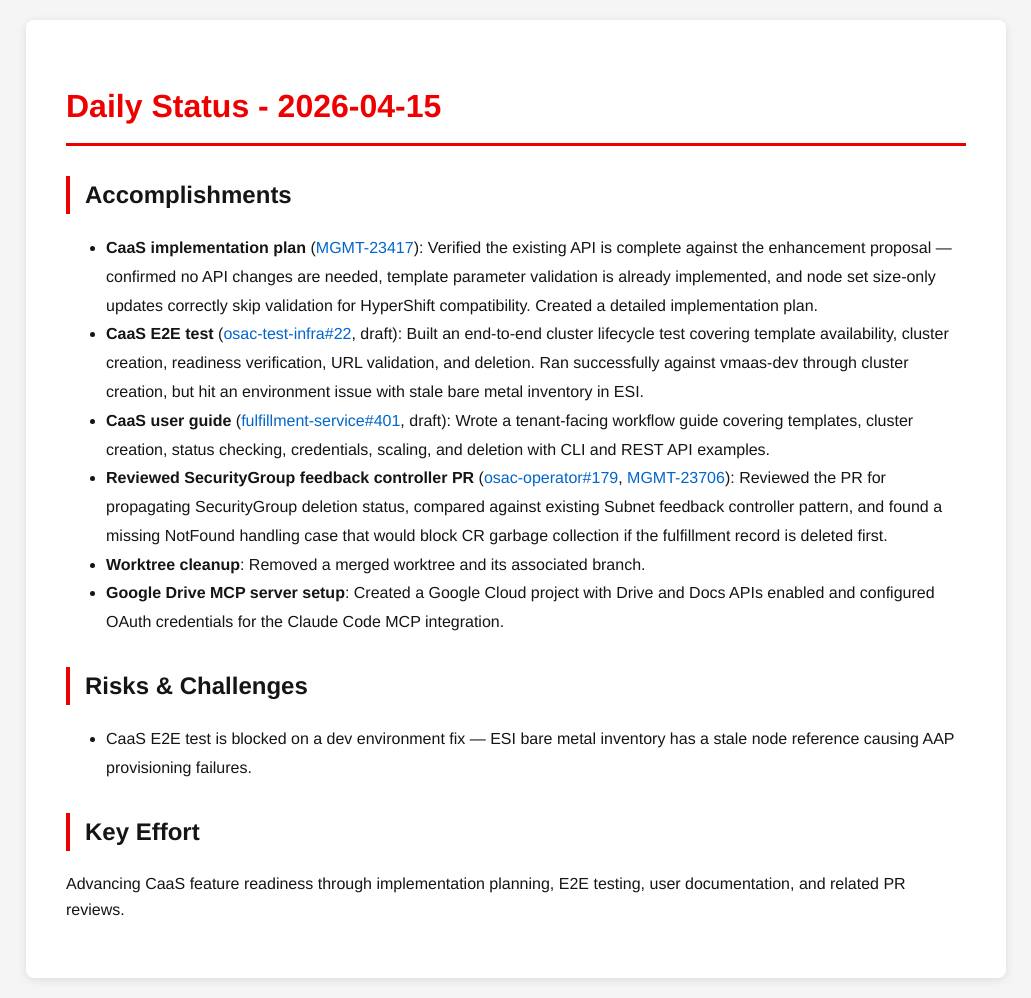
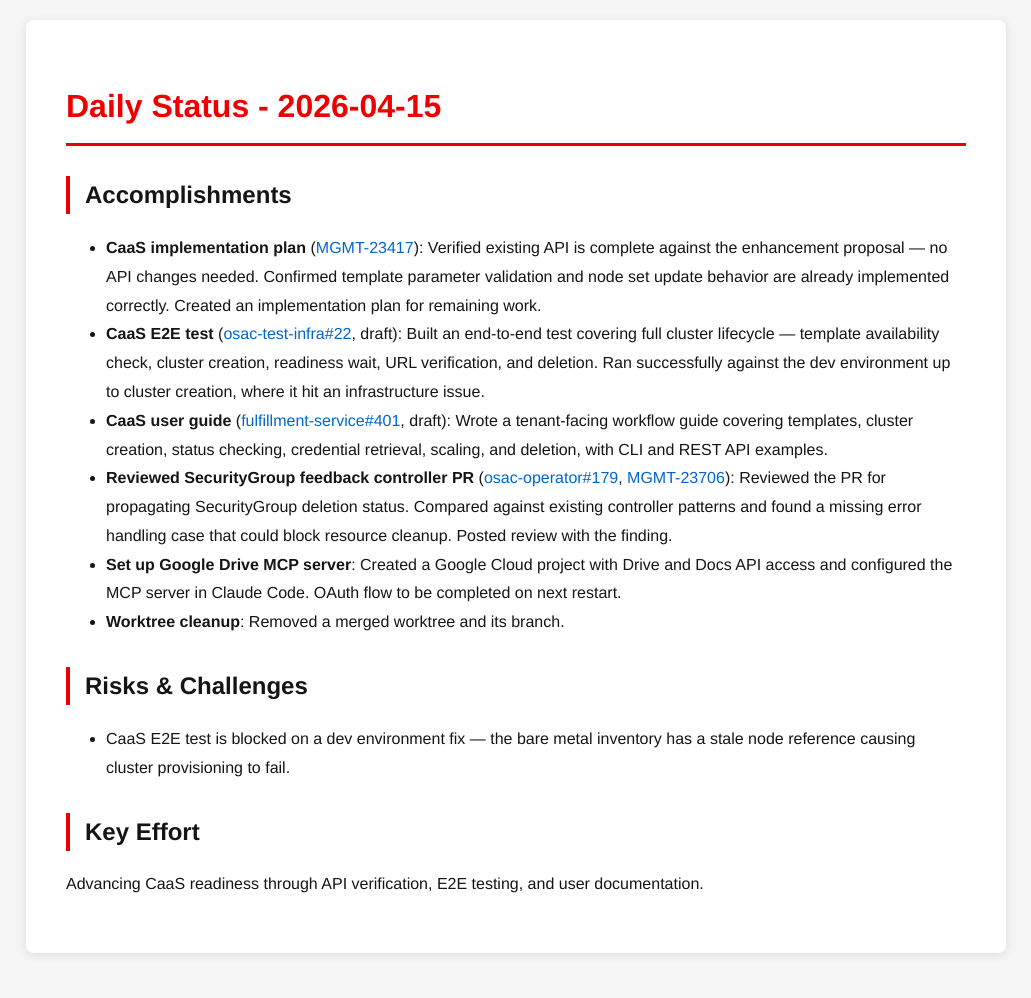
Before and after one commit to tzvatot/daily-status, a Jekyll site: the page built from 2026-04-15.md, in a window 1280 px wide. Shown: the whole page, without its empty margins (124-1155 px from the left). Built offline with Jekyll 4.4.1, drawn with Linux system fonts in a browser that asks for light colours; after the commit the page ends 973 px from its top, so only the background shows below that.

Commit message:
Daily status update - 2026-04-15

```diff
--- a/2026-04-15.md
+++ b/2026-04-15.md
@@ -7,15 +7,15 @@ date: 2026-04-15
 # Daily Status - 2026-04-15
 
 ## Accomplishments
-- **CaaS implementation plan** ([MGMT-23417](https://issues.redhat.com/browse/MGMT-23417)): Verified the existing API is complete against the enhancement proposal — confirmed no API changes are needed, template parameter validation is already implemented, and node set size-only updates correctly skip validation for HyperShift compatibility. Created a detailed implementation plan.
-- **CaaS E2E test** ([osac-test-infra#22](https://github.com/osac-project/osac-test-infra/pull/22), draft): Built an end-to-end cluster lifecycle test covering template availability, cluster creation, readiness verification, URL validation, and deletion. Ran successfully against vmaas-dev through cluster creation, but hit an environment issue with stale bare metal inventory in ESI.
-- **CaaS user guide** ([fulfillment-service#401](https://github.com/osac-project/fulfillment-service/pull/401), draft): Wrote a tenant-facing workflow guide covering templates, cluster creation, status checking, credentials, scaling, and deletion with CLI and REST API examples.
-- **Reviewed SecurityGroup feedback controller PR** ([osac-operator#179](https://github.com/osac-project/osac-operator/pull/179), [MGMT-23706](https://issues.redhat.com/browse/MGMT-23706)): Reviewed the PR for propagating SecurityGroup deletion status, compared against existing Subnet feedback controller pattern, and found a missing NotFound handling case that would block CR garbage collection if the fulfillment record is deleted first.
-- **Worktree cleanup**: Removed a merged worktree and its associated branch.
-- **Google Drive MCP server setup**: Created a Google Cloud project with Drive and Docs APIs enabled and configured OAuth credentials for the Claude Code MCP integration.
+- **CaaS implementation plan** ([MGMT-23417](https://issues.redhat.com/browse/MGMT-23417)): Verified existing API is complete against the enhancement proposal — no API changes needed. Confirmed template parameter validation and node set update behavior are already implemented correctly. Created an implementation plan for remaining work.
+- **CaaS E2E test** ([osac-test-infra#22](https://github.com/osac-project/osac-test-infra/pull/22), draft): Built an end-to-end test covering full cluster lifecycle — template availability check, cluster creation, readiness wait, URL verification, and deletion. Ran successfully against the dev environment up to cluster creation, where it hit an infrastructure issue.
+- **CaaS user guide** ([fulfillment-service#401](https://github.com/osac-project/fulfillment-service/pull/401), draft): Wrote a tenant-facing workflow guide covering templates, cluster creation, status checking, credential retrieval, scaling, and deletion, with CLI and REST API examples.
+- **Reviewed SecurityGroup feedback controller PR** ([osac-operator#179](https://github.com/osac-project/osac-operator/pull/179), [MGMT-23706](https://issues.redhat.com/browse/MGMT-23706)): Reviewed the PR for propagating SecurityGroup deletion status. Compared against existing controller patterns and found a missing error handling case that could block resource cleanup. Posted review with the finding.
+- **Set up Google Drive MCP server**: Created a Google Cloud project with Drive and Docs API access and configured the MCP server in Claude Code. OAuth flow to be completed on next restart.
+- **Worktree cleanup**: Removed a merged worktree and its branch.
 
 ## Risks & Challenges
-- CaaS E2E test is blocked on a dev environment fix — ESI bare metal inventory has a stale node reference causing AAP provisioning failures.
+- CaaS E2E test is blocked on a dev environment fix — the bare metal inventory has a stale node reference causing cluster provisioning to fail.
 
 ## Key Effort
-Advancing CaaS feature readiness through implementation planning, E2E testing, user documentation, and related PR reviews.
+Advancing CaaS readiness through API verification, E2E testing, and user documentation.
```
